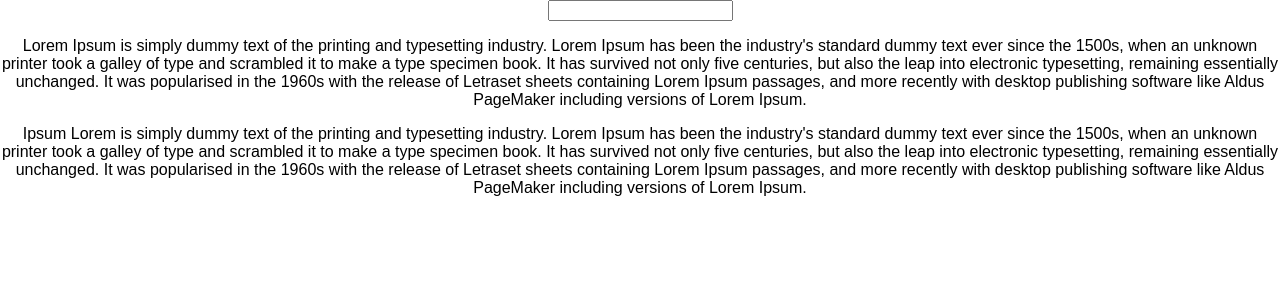
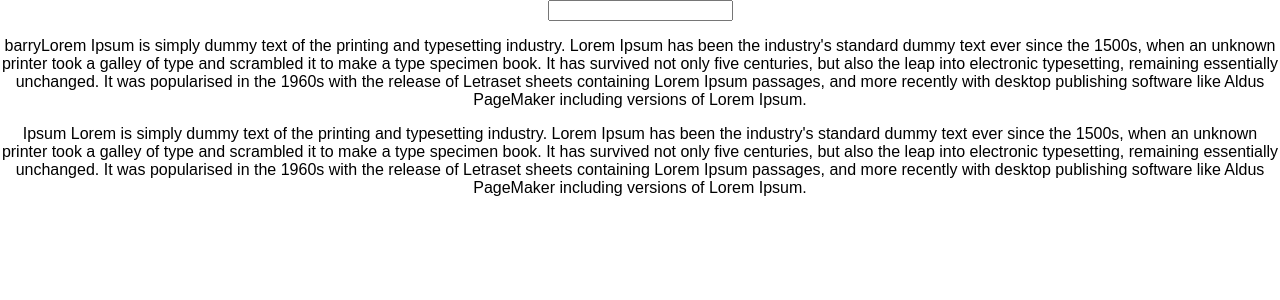
Before and after one commit to powerbarrusa/react-complete-guide-udemy, a React (Create React App) app: page / in a window 1280 px wide. Shown: the top 300 px of the page. Built offline with nearby package versions, Linux system fonts and the light colour scheme.

Commit message:
passing 'username' as props to output component'

```diff
--- a/src/App.js
+++ b/src/App.js
@@ -4,14 +4,24 @@ import UserInput from '../src/Components/UserInput'
 import UserOutput from '../src/Components/UserOutput'
 
 class App extends Component {
+  constructor(){
+    super()
+    this.state = {
+      username: "barry"
+    }
+  }
+
+
     render() {
       return (
         <div className="App">
           <UserInput />
-        <UserOutput />
+          <UserOutput username = {this.state.username} />
         </div>
       )
     }
   }
 
+
+
 export default App
--- a/src/Components/UserOutput.js
+++ b/src/Components/UserOutput.js
@@ -1,9 +1,10 @@
 import React from 'react'
 
-const UserOutput = () => {
+const UserOutput = (props) => {
   return (
     <div>
       <p>
+        {props.username}
         Lorem Ipsum is simply dummy text of the printing and typesetting industry. Lorem Ipsum has been the industry's standard dummy text ever since the 1500s, when an unknown printer took a galley of type and scrambled it to make a type specimen book. It has survived not only five centuries, but also the leap into electronic typesetting, remaining essentially unchanged. It was popularised in the 1960s with the release of Letraset sheets containing Lorem Ipsum passages, and more recently with desktop publishing software like Aldus PageMaker including versions of Lorem Ipsum.
       </p>
       <p>
```
Lines whose indentation alone changed are shown as unchanged.
